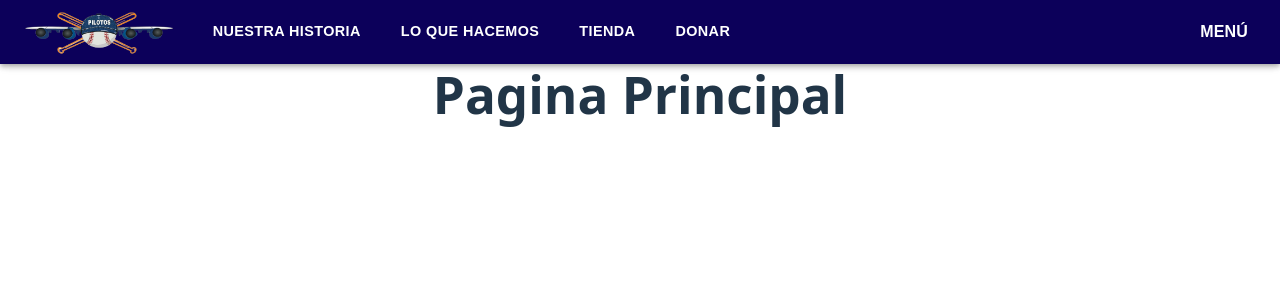
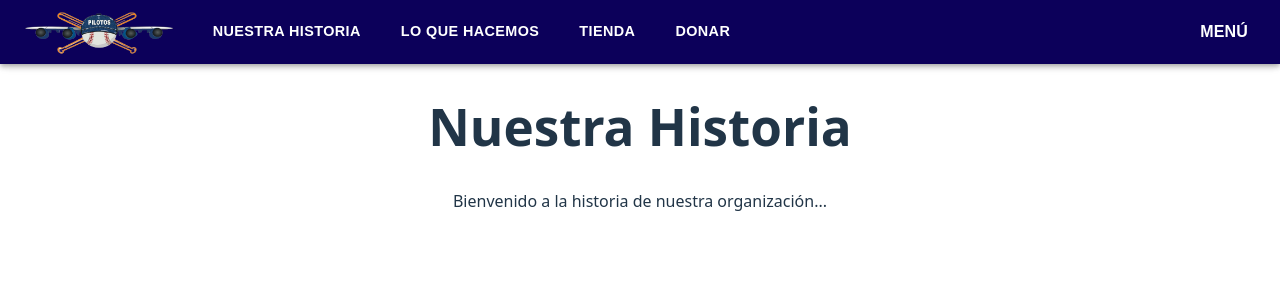
Before and after one commit to Ingrid-Carolina/Frontend_ISW, a React (Vite) app in the folder frontend/: page /historia in a window 1280 px wide. Shown: the top 300 px of the page. Built offline with nearby package versions, Linux system fonts and the light colour scheme; some icons are missing.

Commit message:
Primeros Routings Hechos

```diff
--- a/frontend/package.json
+++ b/frontend/package.json
@@ -18,7 +18,7 @@
 		"path": "^0.12.7",
 		"react": "^19.1.0",
 		"react-dom": "^19.1.0",
-		"react-router-dom": "^7.6.0"
+		"react-router-dom": "^7.6.1"
 	},
 	"devDependencies": {
 		"@eslint/js": "^9.27.0",
--- a/frontend/src/App.jsx
+++ b/frontend/src/App.jsx
@@ -1,17 +1,25 @@
 import { useState } from 'react';
 import reactLogo from './assets/react.svg';
 import viteLogo from '/vite.svg';
+import { BrowserRouter as Router, Routes, Route } from 'react-router-dom';
 import './App.css';
+import CustomNavbar from './components/Navbar.jsx';
+import Footer from './components/Footer.jsx';
+import Home from './pages/Home';
+import NuestraHistoria from './pages/NuestraHistoria';
 
 
 function App() {
 	return (
 		<>
-			<div>
-				<h1>Pagina Principal</h1>
-
-			</div>
-
+		<Router>
+      <CustomNavbar/>
+      <Routes>
+        <Route path="/" element={<Home />} />
+        <Route path="/historia" element={<NuestraHistoria />} />
+      </Routes>
+      <Footer/>
+    </Router>
 		</>
 	);
 }
--- a/frontend/src/components/Navbar.jsx
+++ b/frontend/src/components/Navbar.jsx
@@ -20,7 +20,7 @@ import PersonAddIcon from '@mui/icons-material/PersonAdd';
 import EmojiPeopleRoundedIcon from '@mui/icons-material/EmojiPeopleRounded';
 import GroupsRoundedIcon from '@mui/icons-material/GroupsRounded';
 import logo from '../ima/Logo-pilotos.png';
-
+import { Link } from 'react-router-dom';
 
 const menuItems = [
   { text: 'Categoria', icon: <GroupsRoundedIcon/> },
@@ -33,10 +33,10 @@ const menuItems = [
 ];
 
 const navLinks = [
-  'NUESTRA HISTORIA',
-  'LO QUE HACEMOS',
-  'TIENDA',
-  'DONAR'
+  { text: 'NUESTRA HISTORIA', path: '/historia' },
+  { text: 'LO QUE HACEMOS', path: '/quehacemos' },
+  { text: 'TIENDA', path: '/tienda' },
+  { text: 'DONAR', path: '/donar' }
 ];
 
 export default function CustomNavbar() {
@@ -57,7 +57,9 @@ export default function CustomNavbar() {
             <Box sx={{ display: 'flex', gap: 3 }}>
               {navLinks.map((link) => (
                 <Button
-                  key={link}
+                  key={link.text}
+                  component={Link}
+                  to={link.path}
                   sx={{
                     color: 'white',
                     fontWeight: 'bold',
@@ -68,7 +70,7 @@ export default function CustomNavbar() {
                     },
                   }}
                 >
-                  {link}
+                  {link.text}
                 </Button>
               ))}
             </Box>
--- a/frontend/src/main.jsx
+++ b/frontend/src/main.jsx
@@ -2,13 +2,10 @@ import { StrictMode } from 'react';
 import { createRoot } from 'react-dom/client';
 import './index.css';
 import App from './App.jsx';
-import ResponsiveAppBar from './components/Navbar.jsx';
-import Footer from './components/Footer.jsx';
+
 
 createRoot(document.getElementById('root')).render(
 	<StrictMode>
-		<ResponsiveAppBar/>
 		<App />
-		<Footer/>
 	</StrictMode>,
 );
--- /dev/null
+++ b/frontend/src/pages/Home.jsx
@@ -0,0 +1,11 @@
+import React from 'react';
+
+function Home() {
+  return (
+    <div>
+      <h1>Página Principal</h1>
+    </div>
+  );
+}
+
+export default Home;
--- /dev/null
+++ b/frontend/src/pages/NuestraHistoria.jsx
@@ -0,0 +1,12 @@
+import React from 'react';
+
+const NuestraHistoria = () => {
+  return (
+    <div style={{ padding: '2rem' }}>
+      <h1>Nuestra Historia</h1>
+      <p>Bienvenido a la historia de nuestra organización...</p>
+    </div>
+  );
+};
+
+export default NuestraHistoria;
```
Also changed, not shown: frontend/src/Home.jsx (deleted), 1 other file (tests, documents, lock files or other folders).
